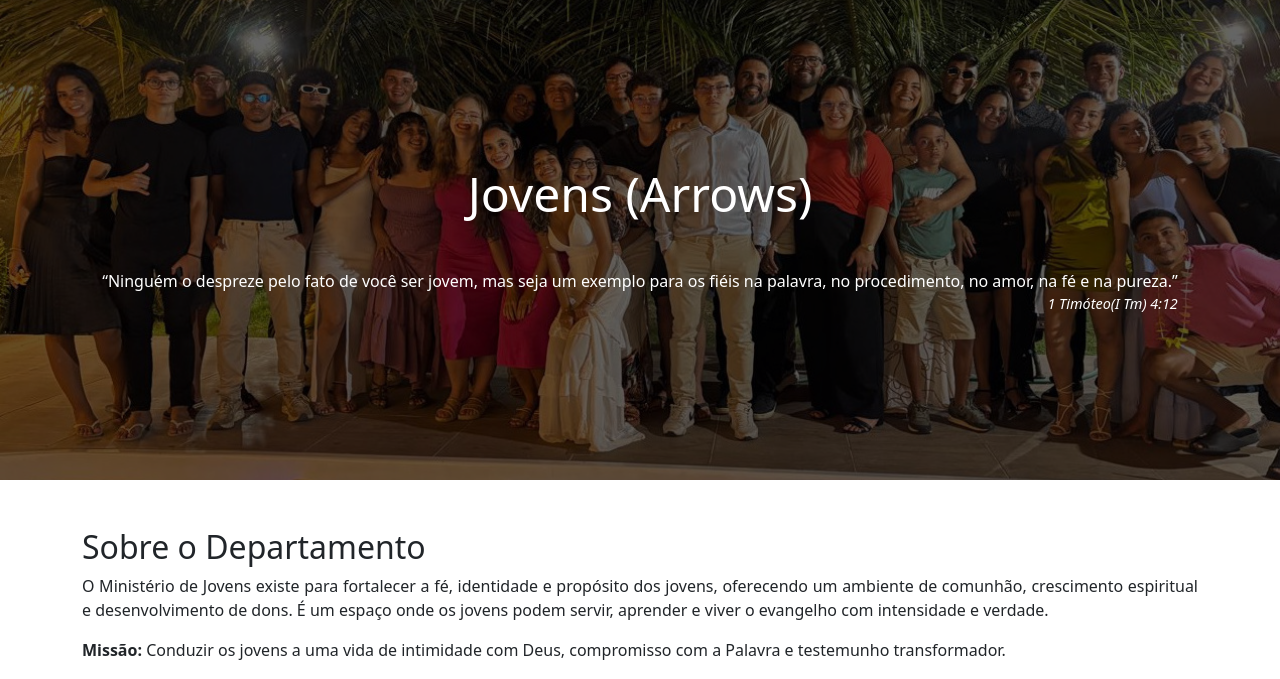
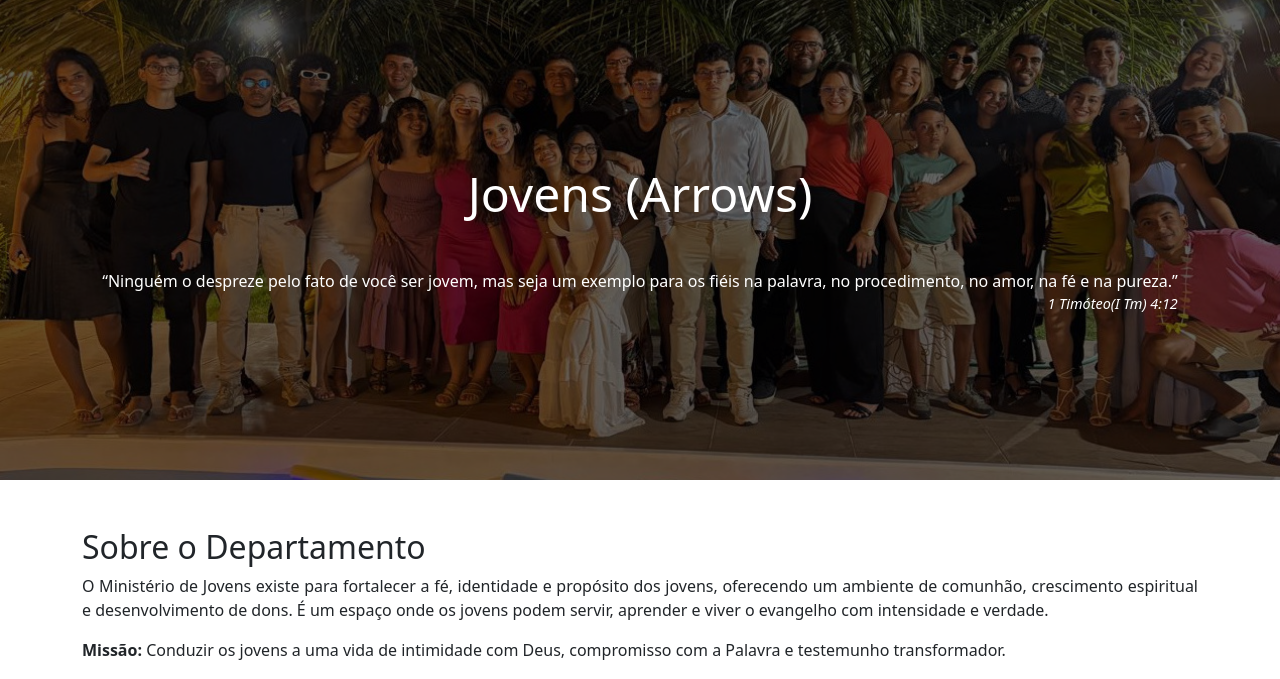
Before and after one commit to SergioRFreitas/igreja-gileade-tabapua, a PHP site: page /jovens.html in a window 1280 px wide. Shown: the part 86-765 px from the top of the page. Run offline with PHP 8.4, Linux system fonts and the light colour scheme.

Commit message:
v2.2.8: Ajuste de responsividade de imagem do ministério de jovens

```diff
--- a/jovens.html
+++ b/jovens.html
@@ -11,7 +11,7 @@
 <link rel="stylesheet" href="style.css" />
     <style>
         header {
-        background: url("imagens/arrows-cut.jpeg") 50% 35%/cover no-repeat;
+        background: url("imagens/arrows-cut.jpeg") center center/cover no-repeat;
         height: 60vh;
         color: white;
       }
--- a/style.css
+++ b/style.css
@@ -192,6 +192,7 @@
 /*   8. RESPONSIVIDADE (CELULAR)                             */
 /* ========================================================= */
 
+
 @media (max-width: 576px) {
 
   .overlay {
```
